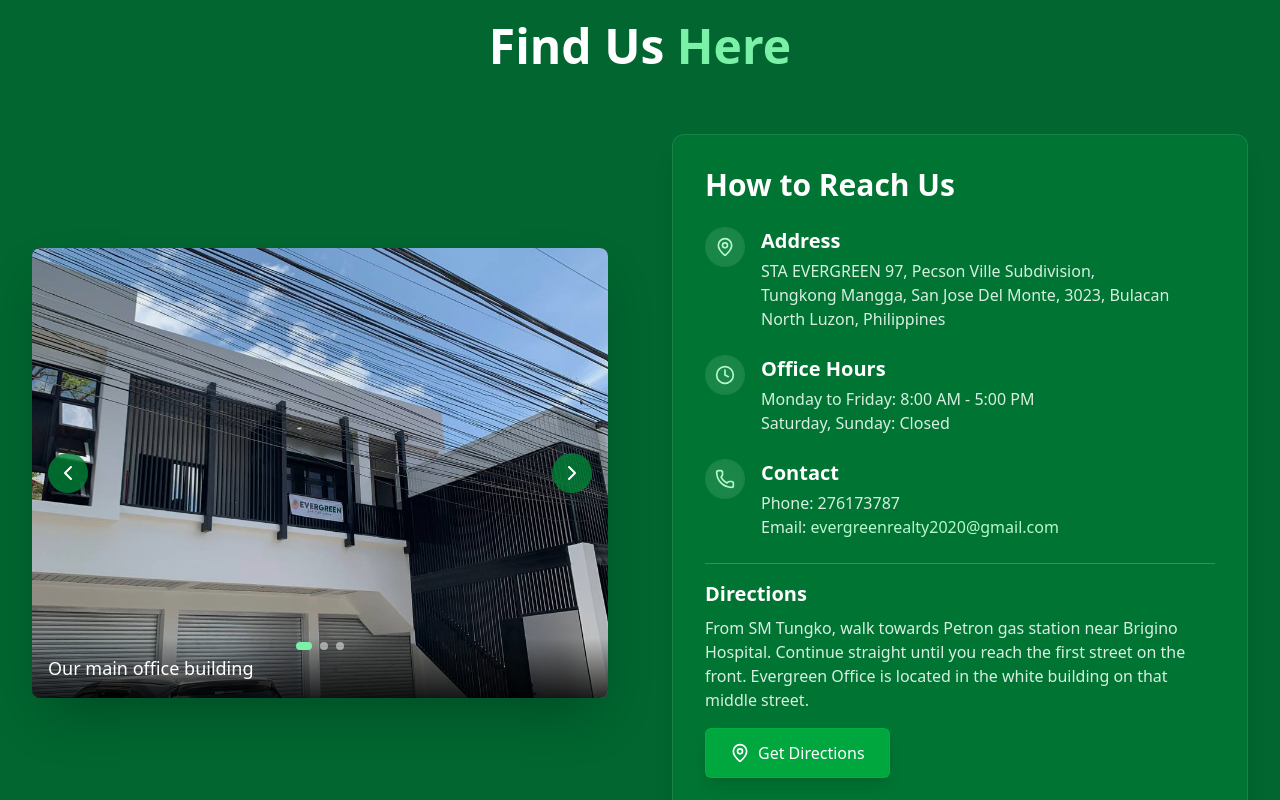
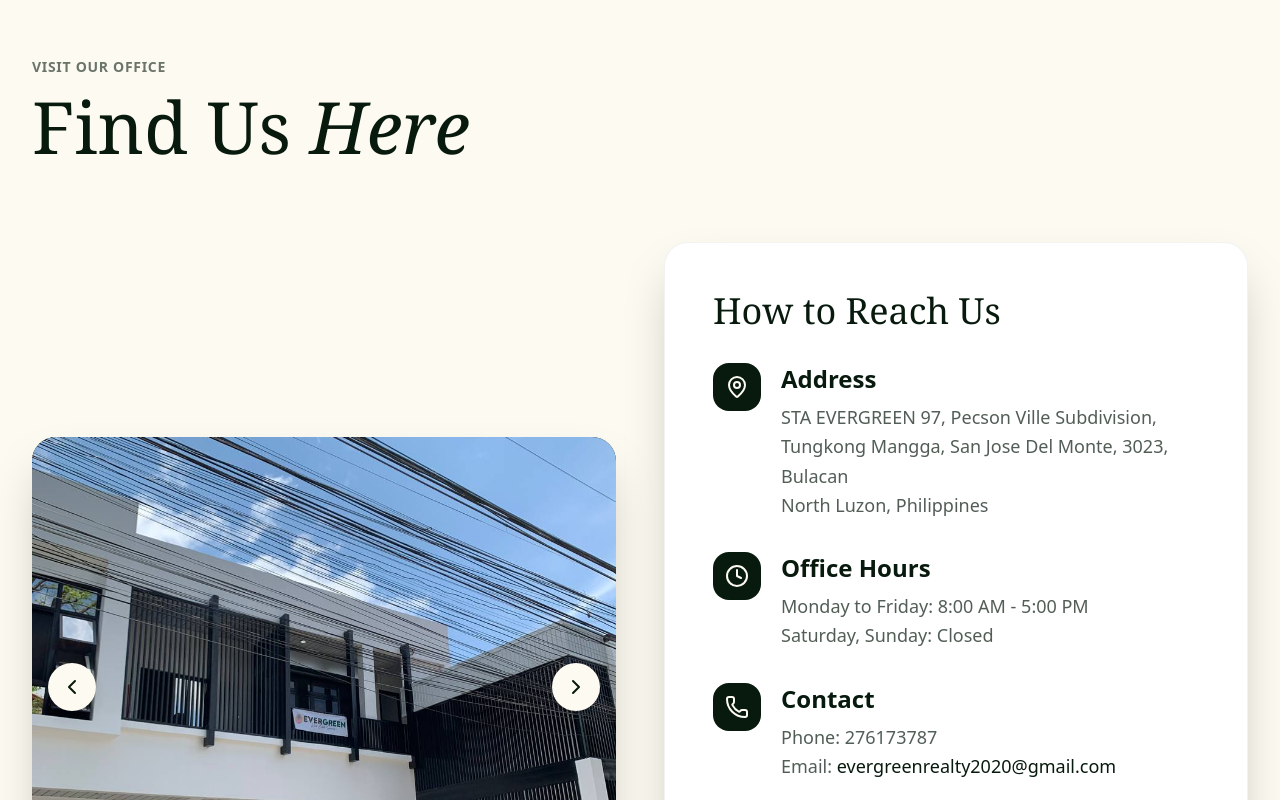
Before and after one commit to kynth65/Evergreen, a React (Vite) app in the folder react/: page /about in a window 1280 px wide. Shown: the part 940-1740 px from the top of the page. Built offline with nearby package versions, Linux system fonts and the light colour scheme; no server answers; a web font is replaced by a local one.

Commit message:
Update Location component with new color scheme

```diff
--- a/react/src/components/Location.jsx
+++ b/react/src/components/Location.jsx
@@ -35,58 +35,65 @@ export default function Location() {
   };
 
   return (
-    <section className="py-12 sm:py-16 md:py-20 lg:py-24 bg-green-800 text-white">
+    <section className="py-24 lg:py-32 bg-[#fdfaf1]">
       <div className="max-w-7xl mx-auto px-4 sm:px-6 lg:px-8">
-        <h2 className="text-3xl sm:text-4xl md:text-5xl font-bold text-center mb-8 sm:mb-12 lg:mb-16">
-          Find Us <span className="text-green-300">Here</span>
-        </h2>
+        <div className="mb-20">
+          <div className="inline-block mb-3">
+            <span className="text-[#081A0D]/60 text-sm font-semibold tracking-wider uppercase">
+              Visit Our Office
+            </span>
+          </div>
+          <h2 className="text-5xl md:text-6xl lg:text-7xl font-serif text-[#081A0D] mb-8 max-w-4xl">
+            Find Us <span className="italic">Here</span>
+          </h2>
+        </div>
 
         {/* Stack on mobile, grid on larger screens */}
-        <div className="flex flex-col lg:grid lg:grid-cols-2 gap-8 lg:gap-16 items-center">
-          {/* Image Gallery - Improved responsiveness */}
-          <div className="relative rounded-lg overflow-hidden shadow-2xl w-full h-[250px] sm:h-[350px] md:h-[400px] lg:h-[450px]">
+        <div className="flex flex-col lg:grid lg:grid-cols-2 gap-8 lg:gap-12 items-center">
+          {/* Image Gallery */}
+          <div className="relative rounded-3xl overflow-hidden shadow-2xl w-full h-[250px] sm:h-[350px] md:h-[400px] lg:h-[500px] bg-[#081A0D]">
             {/* Main Image */}
-            <div className="absolute inset-0 bg-black">
+            <div className="absolute inset-0">
               <img
                 src={images[currentImageIndex].src}
                 alt={images[currentImageIndex].alt}
-                className="w-full h-full object-cover opacity-95"
+                className="w-full h-full object-cover"
               />
-              <div className="absolute bottom-0 left-0 right-0 bg-gradient-to-t from-black/80 to-transparent px-3 py-2 sm:p-4">
-                <p className="text-white text-base sm:text-lg">
+              <div className="absolute bottom-0 left-0 right-0 bg-gradient-to-t from-[#081A0D]/90 to-transparent px-4 py-4 sm:p-6">
+                <p className="text-[#fdfaf1] text-lg sm:text-xl font-medium">
                   {images[currentImageIndex].caption}
                 </p>
               </div>
             </div>
 
-            {/* Navigation Controls - Enlarged for mobile touch */}
-            <div className="absolute inset-0 flex items-center justify-between px-2 sm:px-4">
+            {/* Navigation Controls */}
+            <div className="absolute inset-0 flex items-center justify-between px-3 sm:px-4">
               <button
                 onClick={prevImage}
-                className="bg-green-700/80 hover:bg-green-600 rounded-full p-1 sm:p-2 text-white cursor-pointer"
+                className="bg-[#fdfaf1] hover:bg-white rounded-full p-2 sm:p-3 text-[#081A0D] cursor-pointer shadow-lg transition-all hover:scale-110"
                 aria-label="Previous image"
               >
                 <ChevronLeft size={20} className="w-5 h-5 sm:w-6 sm:h-6" />
               </button>
               <button
                 onClick={nextImage}
-                className="bg-green-700/80 hover:bg-green-600 rounded-full p-1 sm:p-2 text-white cursor-pointer"
+                className="bg-[#fdfaf1] hover:bg-white rounded-full p-2 sm:p-3 text-[#081A0D] cursor-pointer shadow-lg transition-all hover:scale-110"
                 aria-label="Next image"
               >
                 <ChevronRight size={20} className="w-5 h-5 sm:w-6 sm:h-6" />
               </button>
             </div>
 
-            {/* Image Indicators - Better spacing on small screens */}
-            <div className="absolute bottom-8 sm:bottom-12 left-0 right-0 flex justify-center gap-1 sm:gap-2">
+            {/* Image Indicators */}
+            <div className="absolute bottom-12 sm:bottom-16 left-0 right-0 flex justify-center gap-2">
               {images.map((_, index) => (
                 <button
                   key={index}
                   onClick={() => setCurrentImageIndex(index)}
                   className={`h-2 rounded-full transition-all ${
                     index === currentImageIndex
-                      ? "bg-green-300 w-4"
-                      : "bg-white/50 w-2"
+                      ? "bg-[#fdfaf1] w-8"
+                      : "bg-[#fdfaf1]/50 w-2"
                   }`}
                   aria-label={`Go to image ${index + 1}`}
                 />
@@ -94,69 +101,69 @@ export default function Location() {
             </div>
           </div>
 
-          {/* Location Details - Better spacing and text sizing */}
-          <div className="backdrop-blur-md bg-green-700/50 rounded-xl p-5 sm:p-6 md:p-8 shadow-xl border border-white/10 text-white w-full">
-            <h3 className="text-2xl sm:text-3xl font-bold mb-4 sm:mb-6 text-white">
+          {/* Location Details */}
+          <div className="bg-white rounded-3xl p-8 sm:p-10 lg:p-12 shadow-2xl border border-[#081A0D]/5 w-full">
+            <h3 className="text-3xl lg:text-4xl font-serif text-[#081A0D] mb-8">
               How to Reach Us
             </h3>
 
-            <div className="space-y-4 sm:space-y-6">
+            <div className="space-y-6 sm:space-y-8">
               {/* Address */}
-              <div className="flex items-start gap-3 sm:gap-4">
-                <div className="w-8 h-8 sm:w-10 sm:h-10 bg-white/10 rounded-full flex items-center justify-center flex-shrink-0 backdrop-blur-sm">
-                  <MapPin className="text-green-200 w-4 h-4 sm:w-5 sm:h-5" />
+              <div className="flex items-start gap-4 sm:gap-5">
+                <div className="w-12 h-12 bg-[#081A0D] rounded-2xl flex items-center justify-center flex-shrink-0">
+                  <MapPin className="text-[#fdfaf1] w-6 h-6" />
                 </div>
                 <div>
-                  <h4 className="font-bold text-lg sm:text-xl mb-1 text-white">
+                  <h4 className="font-bold text-xl sm:text-2xl mb-2 text-[#081A0D]">
                     Address
                   </h4>
-                  <p className="text-green-50/90 text-sm sm:text-base">
+                  <p className="text-[#081A0D]/70 text-base sm:text-lg leading-relaxed">
                     STA EVERGREEN 97, Pecson Ville Subdivision,
                   </p>
-                  <p className="text-green-50/90 text-sm sm:text-base">
+                  <p className="text-[#081A0D]/70 text-base sm:text-lg leading-relaxed">
                     Tungkong Mangga, San Jose Del Monte, 3023, Bulacan
                   </p>
-                  <p className="text-green-50/90 text-sm sm:text-base">
+                  <p className="text-[#081A0D]/70 text-base sm:text-lg leading-relaxed">
                     North Luzon, Philippines
                   </p>
                 </div>
               </div>
 
               {/* Office Hours */}
-              <div className="flex items-start gap-3 sm:gap-4">
-                <div className="w-8 h-8 sm:w-10 sm:h-10 bg-white/10 rounded-full flex items-center justify-center flex-shrink-0 backdrop-blur-sm">
-                  <Clock className="text-green-200 w-4 h-4 sm:w-5 sm:h-5" />
+              <div className="flex items-start gap-4 sm:gap-5">
+                <div className="w-12 h-12 bg-[#081A0D] rounded-2xl flex items-center justify-center flex-shrink-0">
+                  <Clock className="text-[#fdfaf1] w-6 h-6" />
                 </div>
                 <div>
-                  <h4 className="font-bold text-lg sm:text-xl mb-1 text-white">
+                  <h4 className="font-bold text-xl sm:text-2xl mb-2 text-[#081A0D]">
                     Office Hours
                   </h4>
-                  <p className="text-green-50/90 text-sm sm:text-base">
+                  <p className="text-[#081A0D]/70 text-base sm:text-lg leading-relaxed">
                     Monday to Friday: 8:00 AM - 5:00 PM
                   </p>
-                  <p className="text-green-50/90 text-sm sm:text-base">
+                  <p className="text-[#081A0D]/70 text-base sm:text-lg leading-relaxed">
                     Saturday, Sunday: Closed
                   </p>
                 </div>
               </div>
 
               {/* Contact */}
-              <div className="flex items-start gap-3 sm:gap-4">
-                <div className="w-8 h-8 sm:w-10 sm:h-10 bg-white/10 rounded-full flex items-center justify-center flex-shrink-0 backdrop-blur-sm">
-                  <Phone className="text-green-200 w-4 h-4 sm:w-5 sm:h-5" />
+              <div className="flex items-start gap-4 sm:gap-5">
+                <div className="w-12 h-12 bg-[#081A0D] rounded-2xl flex items-center justify-center flex-shrink-0">
+                  <Phone className="text-[#fdfaf1] w-6 h-6" />
                 </div>
                 <div>
-                  <h4 className="font-bold text-lg sm:text-xl mb-1 text-white">
+                  <h4 className="font-bold text-xl sm:text-2xl mb-2 text-[#081A0D]">
                     Contact
                   </h4>
-                  <p className="text-green-50/90 text-sm sm:text-base">
+                  <p className="text-[#081A0D]/70 text-base sm:text-lg leading-relaxed">
                     Phone: 276173787
                   </p>
-                  <p className="text-green-50/90 text-sm sm:text-base">
+                  <p className="text-[#081A0D]/70 text-base sm:text-lg leading-relaxed">
                     Email:{" "}
                     <a
                       href="mailto:evergreenrealty2020@gmail.com"
-                      className="text-green-200 hover:underline"
+                      className="text-[#081A0D] hover:underline font-medium"
                     >
                       evergreenrealty2020@gmail.com
                     </a>
@@ -165,11 +172,11 @@ export default function Location() {
               </div>
 
               {/* Directions */}
-              <div className="pt-4 border-t border-white/20">
-                <h4 className="font-bold text-lg sm:text-xl mb-2 text-white">
+              <div className="pt-6 border-t border-[#081A0D]/10">
+                <h4 className="font-bold text-xl sm:text-2xl mb-3 text-[#081A0D]">
                   Directions
                 </h4>
-                <p className="text-green-50/90 text-sm sm:text-base mb-4">
+                <p className="text-[#081A0D]/70 text-base sm:text-lg mb-6 leading-relaxed">
                   From SM Tungko, walk towards Petron gas station near Brigino
                   Hospital. Continue straight until you reach the first street
                   on the front. Evergreen Office is located in the white
@@ -178,9 +185,9 @@ export default function Location() {
                 <a
                   href="https://maps.app.goo.gl/Ukomqa5fgGyoa2mQ7"
                   target="_blank"
-                  className="bg-green-600 hover:bg-green-500 text-white px-4 sm:px-6 py-2 sm:py-3 rounded-md font-medium transition-colors inline-flex items-center gap-2 shadow-lg backdrop-blur-sm bg-opacity-80 border border-green-500/30 hover:border-green-400/50 text-sm sm:text-base"
+                  className="inline-flex items-center gap-3 bg-[#081A0D] hover:bg-[#081A0D]/90 text-[#fdfaf1] px-6 sm:px-8 py-3 sm:py-4 rounded-2xl font-semibold transition-all duration-300 shadow-lg hover:shadow-xl hover:scale-105 text-base sm:text-lg"
                 >
-                  <MapPin className="w-4 h-4 sm:w-5 sm:h-5" />
+                  <MapPin className="w-5 h-5" />
                   Get Directions
                 </a>
               </div>
```
